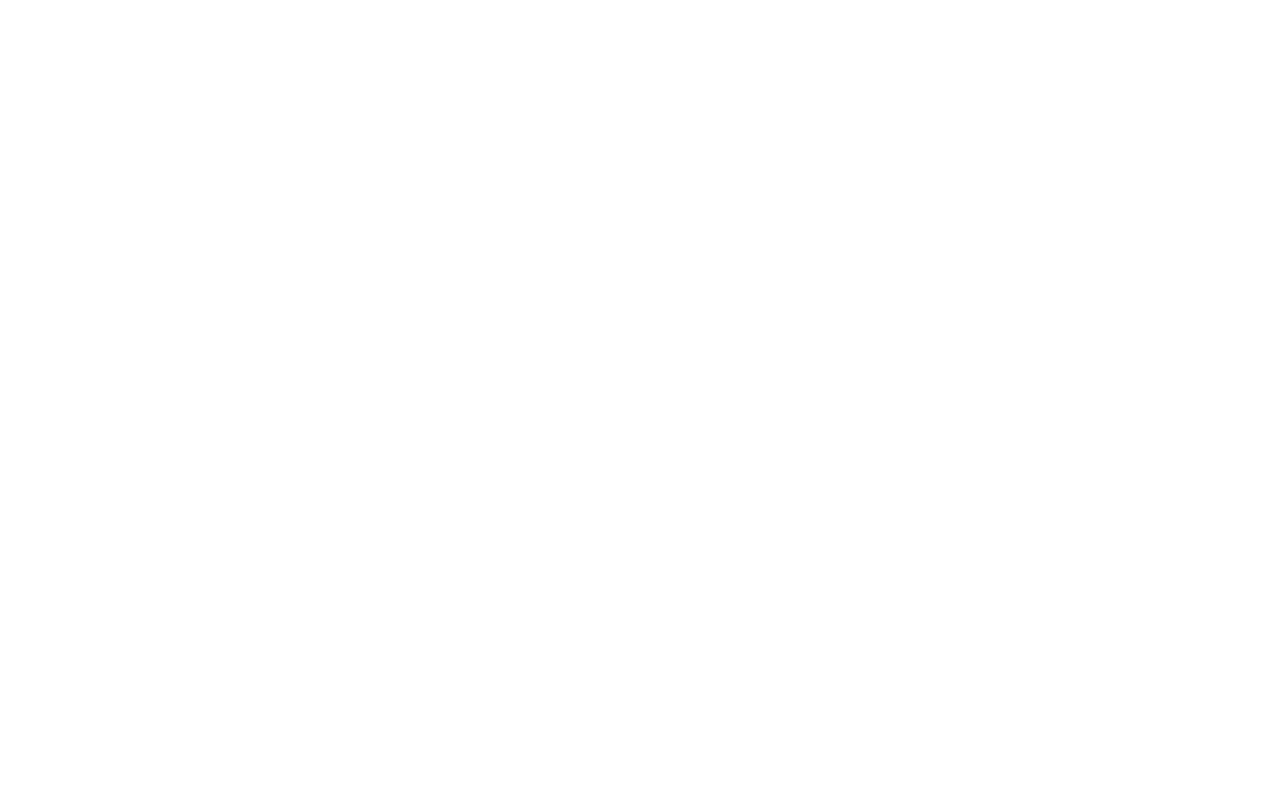
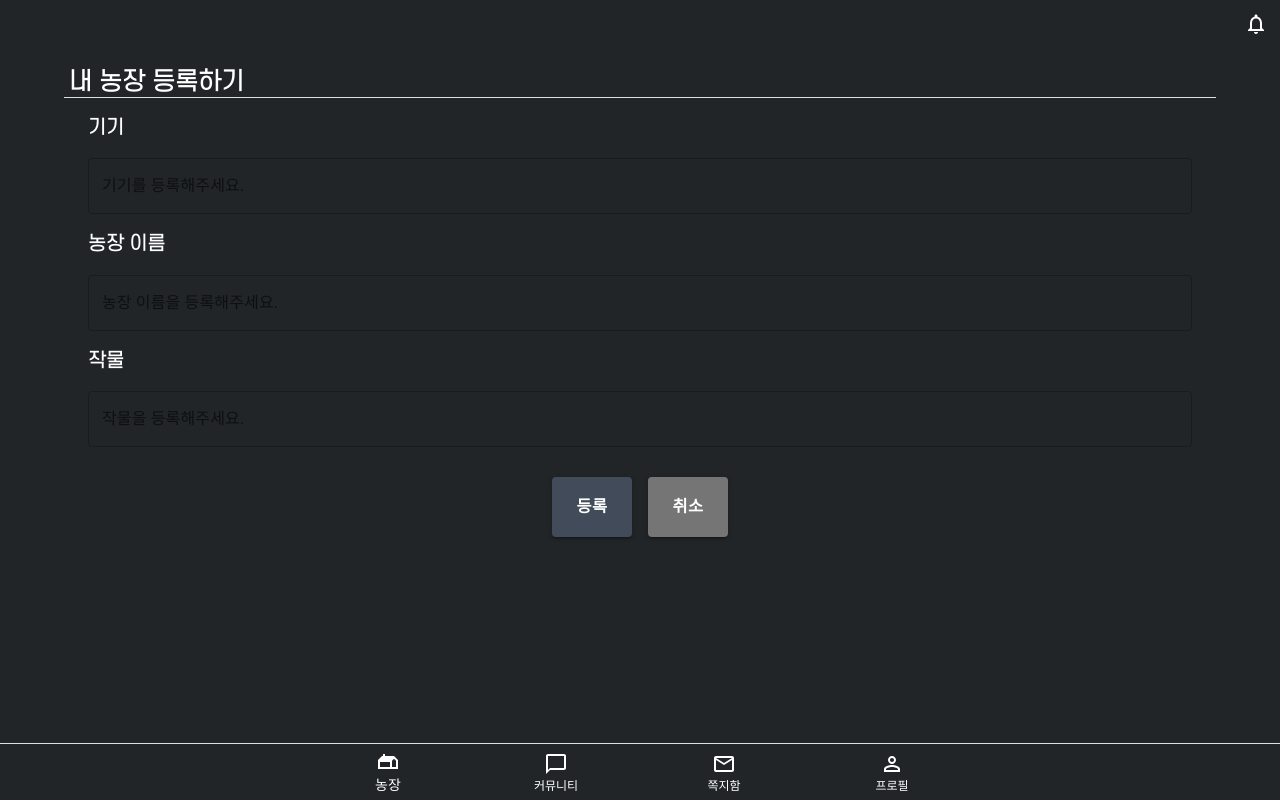
Before and after one commit to sfdjsh/PJT_Handfarm, a React (Create React App) app in the folder frontend/: page /myfarm/create in a window 1280 px wide. Before the commit this address had no page. Built offline with nearby package versions, Linux system fonts and the light colour scheme.

Commit message:
Feat: 내 농장 등록,폼 구현

```diff
--- a/frontend/src/App.jsx
+++ b/frontend/src/App.jsx
@@ -11,6 +11,7 @@
 import ArticleForm from "./pages/community/ArticleForm";
 import CommunityMain from "./pages/community/CommunityMain"
 import FarmRegisting from './pages/myFarm/FarmRegisting';
+import FarmCreate from './pages/myFarm/FarmCreate';
 
 function App() {
   return (
@@ -23,6 +24,7 @@
               <Route exact path='/community' element={<CommunityMain />}></Route>
               <Route exact path='/community/create' element={<ArticleForm/>} />
               <Route exact path='/myfarm/registing' element={<FarmRegisting />}></Route>
+              <Route exact path='/myfarm/create' element={<FarmCreate />}></Route>
             </Routes>
           </Router>
         <Footer />
--- a/frontend/src/components/common/Footer.jsx
+++ b/frontend/src/components/common/Footer.jsx
@@ -35,7 +35,7 @@
                         setValue(newValue);
                     }}
                     className={classes.root}
-                    style={{ backgroundColor : "black" }}
+                    style={{ backgroundColor : "#212528" }}
                 >
                     <BottomNavigationAction style={{ color : "white" }}  label="농장" icon={<GiteOutlinedIcon />} />
                     <BottomNavigationAction style={{ color : "white" }}  label="커뮤니티" icon={<ChatBubbleOutlineIcon />} />
--- a/frontend/src/components/common/Header.jsx
+++ b/frontend/src/components/common/Header.jsx
@@ -1,22 +1,16 @@
 import React from 'react';
-import { AppBar, IconButton, Divider } from '@mui/material'
-import NotificationsNoneIcon from '@mui/icons-material/NotificationsNone';
+import { AppBar, IconButton, Divider, Box } from '@mui/material'
+import NotificationsIcon from '@mui/icons-material/NotificationsNone';
+import { display } from '@mui/system';
 
 export const Header = () => {
   return (
     <>
-      <AppBar positionStatic
-      sx={{p:1, backgroundColor:'#212528'}}>
-        {/* <IconButton
-          size='large'
-          edge='start'
-          sx={{mr : 2}}> */}
-          <Box>
-            <NotificationsNoneIcon sx={{flexDirection :'row', alignItems: 'start'}}/>
-          </Box>
-          {/* </IconButton> */}
-      </AppBar>
-      <hr />
+      <Box sx={{ display:"flex", justifyContent:"end", alignItems:"center" }}>
+          <IconButton size='large' color='inherit'>
+              <NotificationsIcon />
+          </IconButton>
+      </Box>
     </>
   )
 }
--- /dev/null
+++ b/frontend/src/pages/myFarm/FarmCreate.jsx
@@ -0,0 +1,40 @@
+import { Container, Box, Divider, TextField, Button } from '@mui/material';
+import React from 'react';
+
+export const FarmCreate = () => {
+    return (
+        <Container>
+            <Box style={{ textAlign: 'left', }}>
+                <h2 style={{ marginBottom: 'auto', marginLeft: '5px' }}>내 농장 등록하기</h2>
+                <Divider style={{ backgroundColor: "white" }} />
+
+                <Container>
+                    <Box>
+                        <h3>기기</h3>
+                        <TextField variant="outlined" label="기기를 등록해주세요." fullWidth style={{ color: 'white' }} />
+                    </Box>
+                    <Box>
+                        <h3>농장 이름</h3>
+                        <TextField variant="outlined" label="농장 이름을 등록해주세요." fullWidth style={{ color: 'white' }} />
+                    </Box>
+                    <Box>
+                        <h3>작물</h3>
+                        <TextField variant="outlined" label="작물을 등록해주세요." fullWidth style={{ color: 'white' }} />
+                    </Box>
+                </Container>
+
+                <Box style={
+                    { display: 'flex', justifyContent: 'center', marginTop: '30px' }}>
+                    <Button variant="contained" sx={{ width: 80, height: 60, mr:2, background:'#424B5A'}}
+                    ><h3>등록</h3>
+                    </Button>
+                    <Button variant="contained" sx={{ width: 80, height: 60, background:'#757575' }}>
+                    <h3>취소</h3>
+                    </Button>
+                </Box>
+            </Box>
+        </Container>
+    );
+};
+
+export default FarmCreate;
--- a/frontend/src/pages/myFarm/FarmRegisting.jsx
+++ b/frontend/src/pages/myFarm/FarmRegisting.jsx
@@ -5,8 +5,8 @@
 
 const FarmRegisting = () => {
   return (
-    <Container component="main" maxWidth="xs"
-      sx={{
+    <Container>
+      <Box sx={{
         backgroundColor: "black",
         width: 300,
         height: 400,
@@ -22,6 +22,7 @@
           </Fab>
           <h4>내 농장 등록하기</h4>
         </Box>
+      </Box>
     </Container>
   )
 }
```
Also changed, not shown: frontend/src/pages/myFarm/MyFarm.jsx (deleted, +0 -11 lines). Lines whose indentation alone changed are shown as unchanged.
